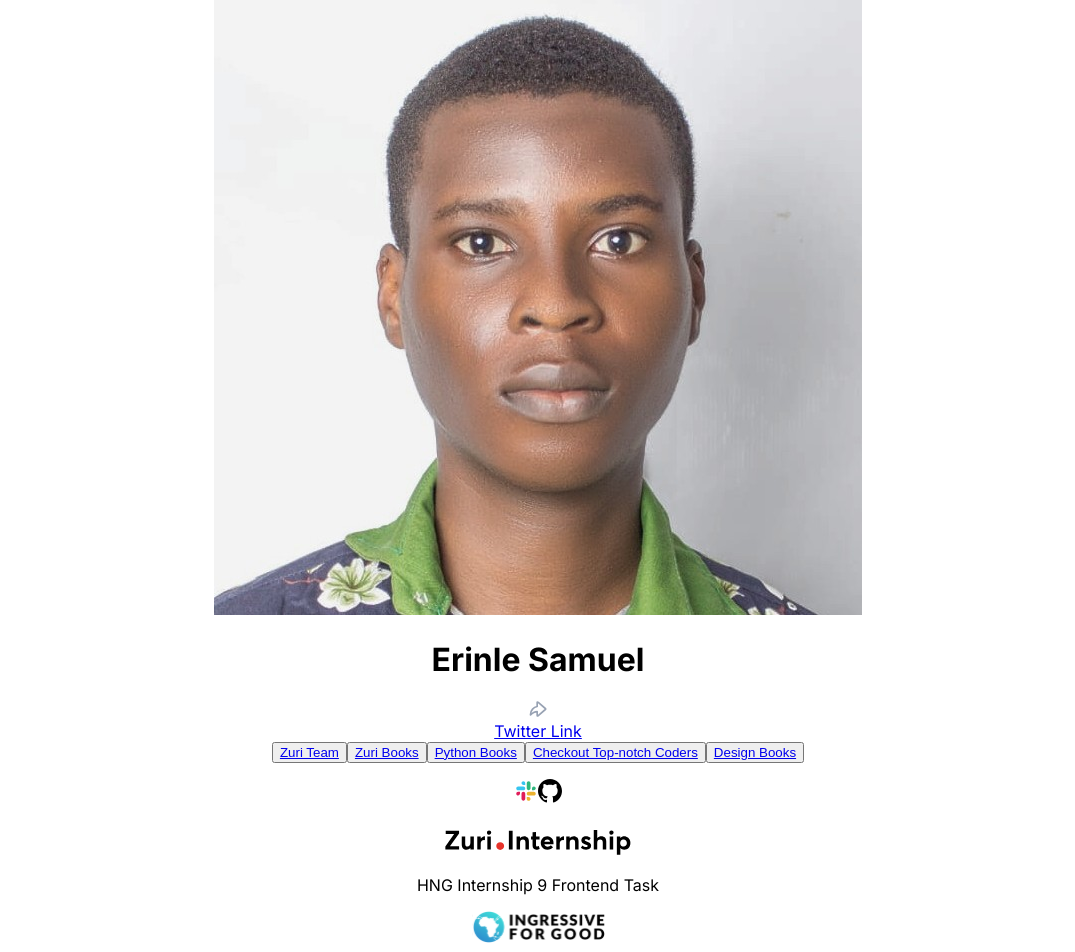
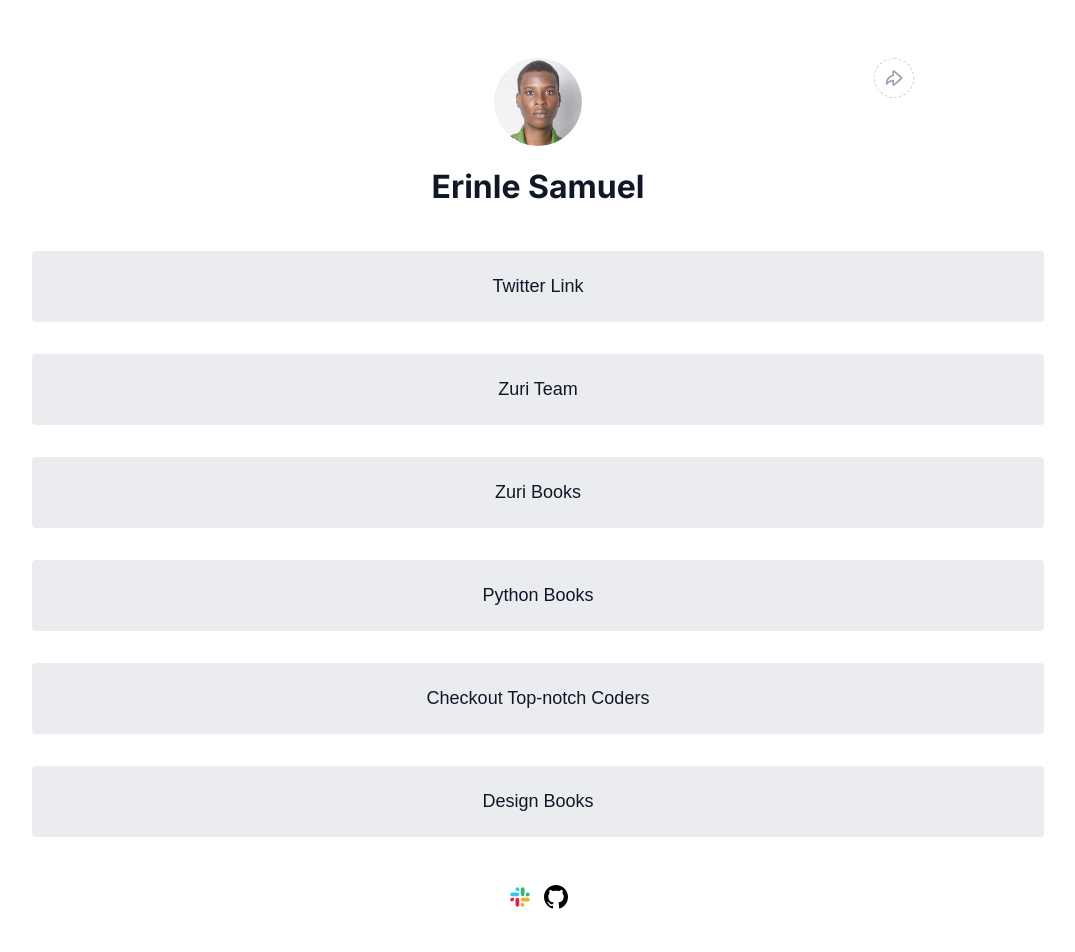
Before and after one commit to psalmuelle/linktree_hng, a React (Create React App) app in the folder linktree/: page / in a window 1280 px wide. Shown: the top 952 px of the page, without its empty margins (102-1177 px from the left). Built offline with nearby package versions, Linux system fonts and the light colour scheme.

Commit message:
finish styling

```diff
--- a/linktree/src/App.css
+++ b/linktree/src/App.css
@@ -2,4 +2,101 @@
 
 .App {
   text-align: center;
+  width: 100%;
+  height: 100vh;
+padding: 4.5% 8%;
+
 }
+header{
+  display: flex;
+  flex-direction: column;
+  align-items: center;
+  position: relative;
+}
+#profile__img{
+  width: 88px;
+  height: 88px;
+  border-radius: 100%;
+}
+
+#twitter{
+  color: #101828;
+}
+#share__container{
+  position: absolute;
+  right: 15%;
+  width: 40px;
+  height: 40px;
+  display: flex;
+  justify-content: center;
+  align-items: center;
+  border-radius: 100%;
+  border: 1px dashed #D0D5DD;
+}
+#share__container:hover{
+  background: #F9FAFB;
+  cursor: pointer;
+}
+main{
+  display: flex;
+  flex-direction: column;
+  gap: 2rem;
+  align-items: stretch;
+  padding: 0px 32px 0px 32px;
+  margin-top: 24px;
+}
+.link__btn{
+  display: block;
+ /*padding: 24px 32px 24px 32px;*/
+
+  border-radius: 4px;
+  border: none;
+  background: #EAECF0;
+
+}
+.link__btn:hover{
+  background-color: rgba(208, 213, 221, 1);
+}
+.link__btn a{
+  display: inline-block;
+  font-size: 18px;
+  color: #101828;
+  text-decoration: none;
+  font-weight: 500;
+  width: 100%;
+  height: 100%;
+  padding: 24px 32px 24px 32px;
+
+}
+#social__icons{
+  display: flex;
+  align-items: center;
+  justify-content: center;
+  gap: 12px;
+  margin-bottom: 20px;
+}
+footer{
+  padding: 40px 0;
+}
+footer div{
+  display: flex;
+  padding-top: 24px;
+  border-top: 1px solid #EAECF0;
+  justify-content: space-between;
+  align-items: flex-end;
+}
+#hng__task{
+ border-top: 0;
+}
+
+@media screen and (max-width: 768px) {
+.App{
+  padding: 4.5% 0;
+}
+.link__btn a{
+  padding: 20px 0px;
+}
+footer{
+  display: none;
+}
+}
--- a/linktree/src/App.js
+++ b/linktree/src/App.js
@@ -12,18 +12,18 @@ const images = importAll(require.context('./images', false, /\.(png|jpe?g|svg)$/
 
 function App() {
   useEffect(()=>{
+document.title = "hng_task"
 
   })
   return (
     <div className="App">
 
       <header>
-      <div id='profile_id--container'>
-        <img id='profile_id' src={images["me.jpeg"]} alt="Erinle Samuel"/>
-      </div>
-      <h1>Erinle Samuel</h1>
+        <img id='profile__img' src={images["me.jpeg"]} alt="Erinle Samuel"/>
+      <h1 id='twitter'>Erinle Samuel</h1>
+      <h2 id='slack' hidden>erinle_sam</h2>
 
-      <div>
+      <div id='share__container' title='Share Link'>
         <img src={images["share_Icon.svg"]} alt="Share"/>{/* Share icons changes to 3dots on smaller screen */}
       </div>
 
@@ -31,35 +31,32 @@ function App() {
 
 
       <main>
-    <div className='link_container'>
-      <a id='twitter' href='#' target="_blank">Twitter Link</a>
-    </div>
 
-    <div className='link_container' hidden >
-      <a id='slack' href='#' target="_blank">Slack Link</a>
-    </div>
-
-    <button id='btn_zuri' className='link_btn'>
-      <a href='https://training.zuri.team/' target="_blank">Zuri Team</a>
+    <button id='twitter__link' className='link__btn'>
+      <a  href='https://twitter.com/erinle_sam' target="_blank" rel='noreferrer'>Twitter Link</a>
     </button>
 
-    <button id='books' className='link_btn'>
-      <a href='http://books.zuri.team/' target="_blank">Zuri Books</a>
+    <button id='btn__zuri' className='link__btn'>
+      <a href='https://training.zuri.team/' target="_blank" rel='noreferrer'>Zuri Team</a>
     </button>
 
-    <button id='book_python' className='link_btn'>
-      <a href='https://books.zuri.team/python-for-beginners?ref_id=erinle_sam' target="_blank">Python Books</a>
+    <button id='books' className='link__btn'>
+      <a href='http://books.zuri.team/' target="_blank" rel='noreferrer'>Zuri Books</a>
     </button>
 
-    <button id='pitch' className='link_btn'>
-      <a href='https://background.zuri.team/' target="_blank">Checkout Top-notch Coders</a>
+    <button id='book__python' className='link__btn'>
+      <a href='https://books.zuri.team/python-for-beginners?ref_id=erinle_sam' target="_blank" rel='noreferrer'>Python Books</a>
     </button>
 
-    <button id='book_design' className='link_btn'>
-      <a href='https://books.zuri.team/design-rules' target="_blank">Design Books</a>
+    <button id='pitch' className='link__btn'>
+      <a href='https://background.zuri.team/' target="_blank" rel='noreferrer'>Checkout Top-notch Coders</a>
     </button>
 
-    <figure>
+    <button id='book__design' className='link__btn'>
+      <a href='https://books.zuri.team/design-rules' target="_blank" rel='noreferrer'>Design Books</a>
+    </button>
+
+    <figure id='social__icons'>
       <img src={images["slack_icon.svg"]} alt="slack"/>
       <img src={images["github_icon.svg"]} alt="github"/>
     </figure>
@@ -71,7 +68,7 @@ function App() {
       <footer>
      <div>
       <img src={images["zuri_logo.svg"]} alt="zuri logo"/>
-      <p>HNG Internship 9 Frontend Task</p>
+      <div id='hng__task'>HNG Internship 9 Frontend Task</div>
       <img src={images["I4G_logo.svg"]} alt="I4G logo"/>
      </div>
       </footer>
--- a/linktree/src/index.css
+++ b/linktree/src/index.css
@@ -1,6 +1,10 @@
-@import url('https://fonts.googleapis.com/css2?family=Inter:wght@200;400;700&display=swap');
+@import url('https://fonts.googleapis.com/css2?family=Inter:wght@200;400;500;700&display=swap');
 
+*{
+  box-sizing: border-box;
+}
 body {
   margin: 0;
   font-family: 'Inter', sans-serif;
+
 }
```
